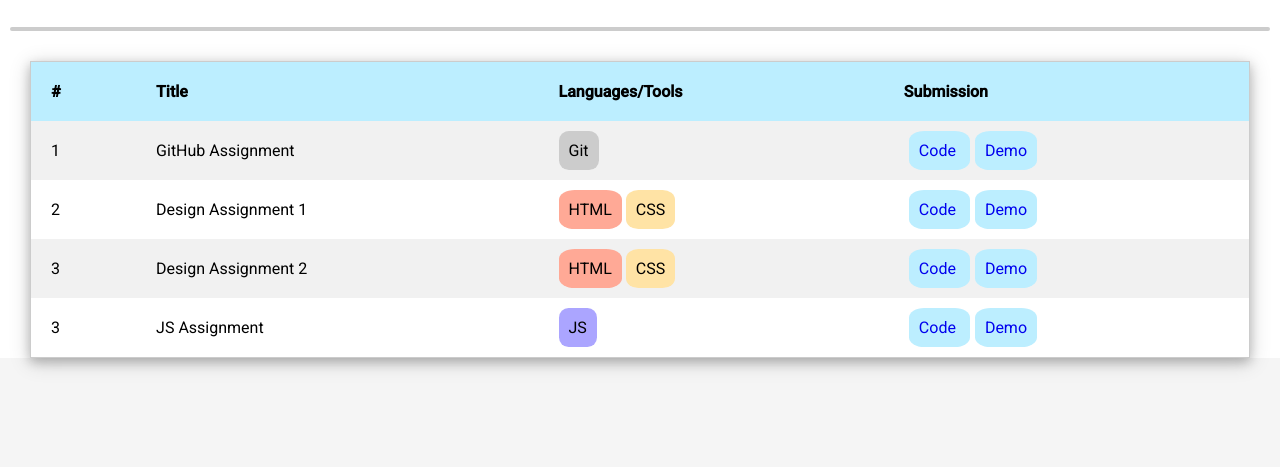
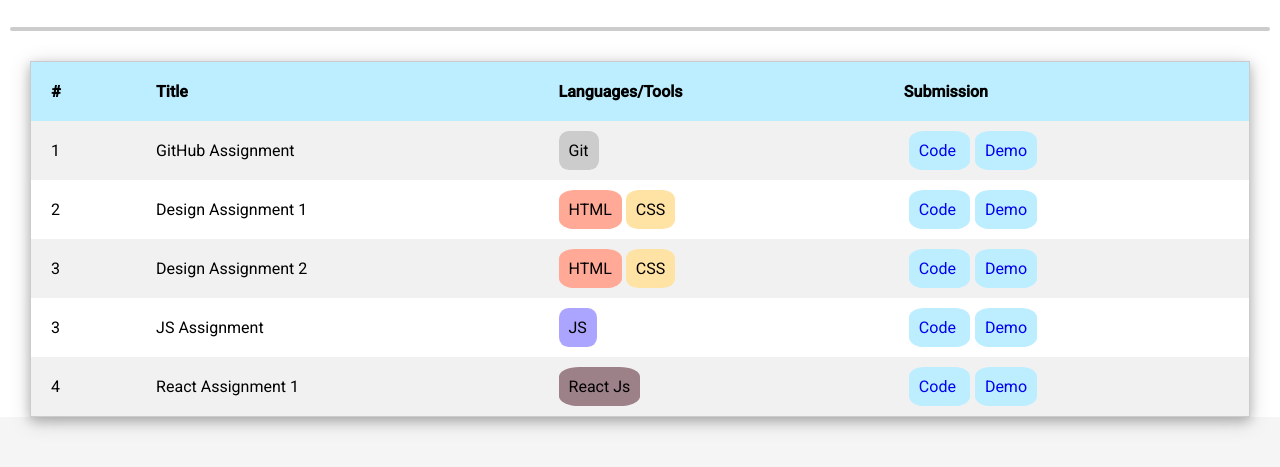
Before and after one commit to joshinasla/Assignment, a plain HTML site: page index.html in a window 1280 px wide. Shown: the part 123-590 px from the top of the page. Drawn offline with Linux system fonts and the light colour scheme; a web font is replaced by a local one.

Commit message:
react-assignment

```diff
--- a/css/style.css
+++ b/css/style.css
@@ -94,3 +94,9 @@ a:visited {
   border-radius: 25%;
   width: 50px;
 }
+.react {
+  background-color: #9d8189;
+  padding: 10px;
+  border-radius: 25%;
+  width: 50px;
+}
--- a/index.html
+++ b/index.html
@@ -74,6 +74,18 @@
               ><a href="https://joshinasla.github.io/JS-Assignment/">Demo</a>
             </td>
           </tr>
+          <tr>
+            <td>4</td>
+            <td>React Assignment 1</td>
+            <td><span class="react">React Js</span></td>
+            <td>
+              <a href="https://github.com/joshinasla/react-assignment-1"
+                >Code </a
+              ><a href="https://joshinasla.github.io/react-assignment-1/"
+                >Demo</a
+              >
+            </td>
+          </tr>
         </table>
       </div>
     </div>
```
